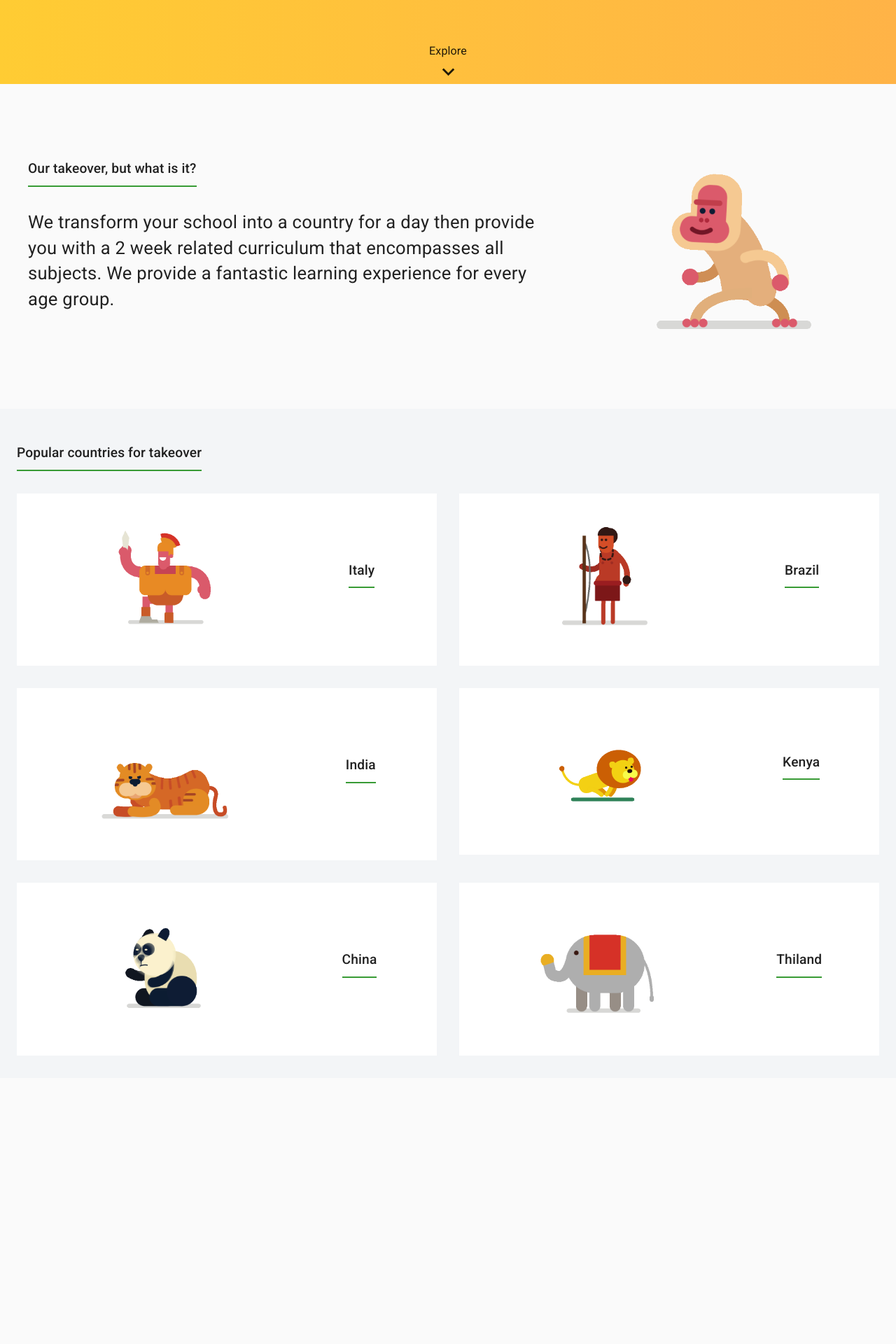
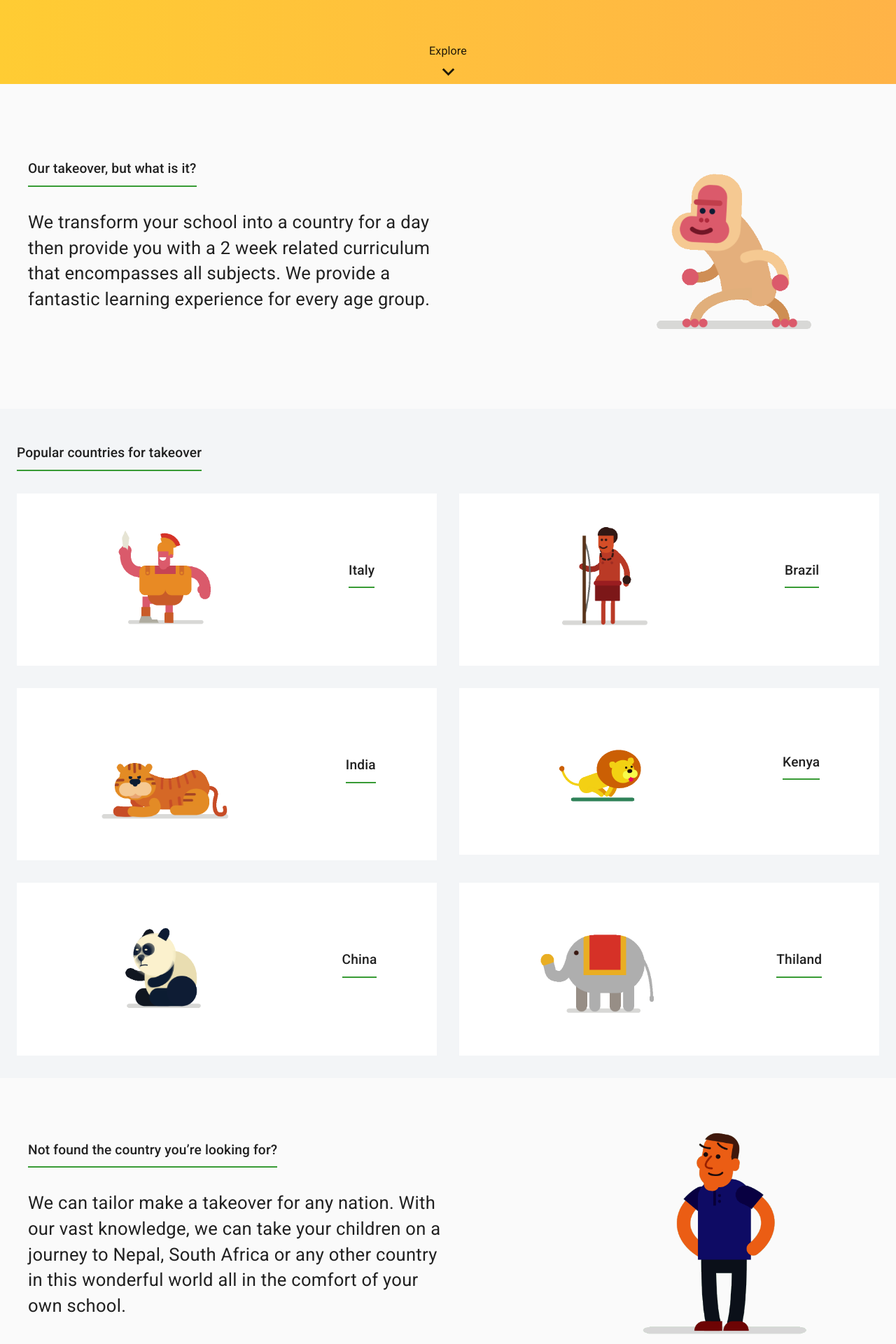
Before and after one commit to maanizfar/panacloud-bc2020-5, a React (Create React App) app: page / in a window 1280 px wide. Shown: the part 680-2600 px from the top of the page at 70% size. Before the commit the page ends 2220 px from the top, so only its background shows below. Built offline with nearby package versions, Linux system fonts and the light colour scheme.

Commit message:
create country not found

```diff
--- a/src/App.js
+++ b/src/App.js
@@ -9,8 +9,19 @@ function App() {
     <>
       <CssBaseline />
       <Header />
-      <WhatIsIt />
+      <WhatIsIt
+        heading="Our takeover, but what is it?"
+        image="images/macaque.gif"
+        text="We transform your school into a country for a day then provide you
+            with a 2 week related curriculum that encompasses all subjects. We
+            provide a fantastic learning experience for every age group."
+      />
       <Countries />
+      <WhatIsIt
+        heading="Not found the country you’re looking for?"
+        image="images/Liam-No-Background.gif"
+        text="We can tailor make a takeover for any nation. With our vast knowledge, we can take your children on a journey to Nepal, South Africa or any other country in this wonderful world all in the comfort of your own school. "
+      />
     </>
   );
 }
--- a/src/components/WhatIsIt.jsx
+++ b/src/components/WhatIsIt.jsx
@@ -6,6 +6,7 @@ const useStyles = makeStyles((theme) => ({
   container: {
     display: "flex",
     alignItems: "center",
+    justifyContent: "space-between",
     paddingTop: theme.spacing(4),
     paddingBottom: theme.spacing(4),
 
@@ -58,6 +59,8 @@ const useStyles = makeStyles((theme) => ({
 
   text: {
     marginBottom: theme.spacing(6),
+    maxWidth: 600,
+
     [theme.breakpoints.down("xs")]: {
       marginBottom: theme.spacing(2),
     },
@@ -68,7 +71,7 @@ const useStyles = makeStyles((theme) => ({
   },
 }));
 
-const WhatIsIt = () => {
+const WhatIsIt = ({ image, heading, text }) => {
   const classes = useStyles();
 
   return (
@@ -77,18 +80,16 @@ const WhatIsIt = () => {
         <div className={classes.descWrapper}>
           <div className={classes.questionContainer}>
             <Typography variant="h6" className={classes.questionText}>
-              Our takeover, but what is it?
+              {heading}
             </Typography>
           </div>
 
           <Typography variant="body2" className={classes.text}>
-            We transform your school into a country for a day then provide you
-            with a 2 week related curriculum that encompasses all subjects. We
-            provide a fantastic learning experience for every age group.
+            {text}
           </Typography>
         </div>
         <div className={classes.gifContainer}>
-          <img src="images/macaque.gif" alt="tucan" className={classes.gif} />
+          <img src={image} alt={heading} className={classes.gif} />
         </div>
       </Container>
     </section>
```
Also changed, not shown: public/images/Liam-No-Background.gif (added).
